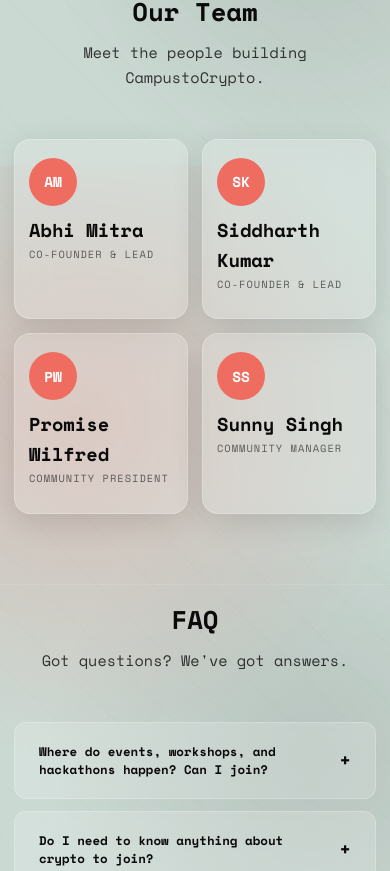
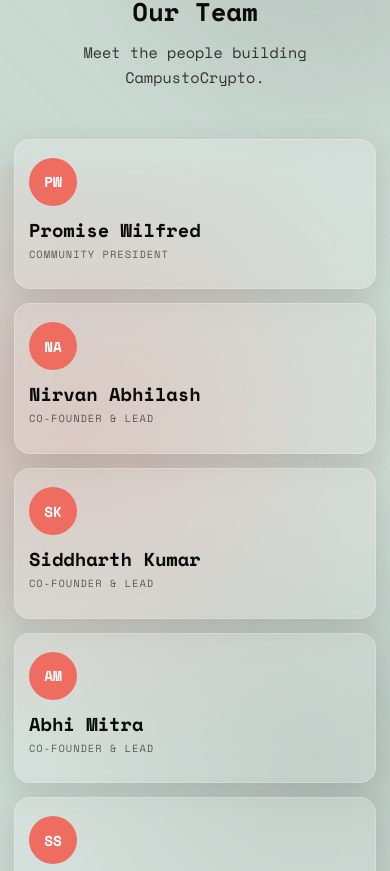
Before and after one commit to root-Akira/campustocrypto, a React (Vite) app: page / in a window 390 px wide. Shown: the part 4054-4925 px from the top of the page. Built offline with nearby package versions, Linux system fonts and the light colour scheme; no server answers; the database is empty.

Commit message:
update team section: add Nirvan Abhilash as Co-founder, reorder to Promise-Nirvan-Siddharth-Abhi-Sunny, 3+2 flex layout

```diff
--- a/src/index.css
+++ b/src/index.css
@@ -699,10 +699,16 @@
 }
 
 .team-grid {
-  grid-template-columns: repeat(4, 1fr) !important;
+  display: flex !important;
+  flex-wrap: wrap;
+  justify-content: center;
+  gap: 25px;
 }
 
 .team-grid .card {
+  width: calc((100% - 50px) / 3);
+  max-width: 320px;
+  min-width: 250px;
   padding: 18px 14px;
   color: var(--text-color);
   text-decoration: none;
@@ -1010,8 +1016,8 @@
     gap: 20px;
   }
 
-  .team-grid {
-    grid-template-columns: repeat(2, 1fr) !important;
+  .team-grid .card {
+    width: calc((100% - 25px) / 2);
   }
 
   nav {
@@ -1101,6 +1107,12 @@
   .card-grid {
     grid-template-columns: 1fr;
     gap: 18px;
+  }
+
+  .team-grid .card {
+    width: 100%;
+    max-width: 100%;
+    min-width: 0;
   }
 
   .gallery-grid {
--- a/src/sections/TeamSection.jsx
+++ b/src/sections/TeamSection.jsx
@@ -1,9 +1,10 @@
 import Reveal from '../components/Reveal'
 
 const members = [
+  { name: 'Promise Wilfred', role: 'Community President', url: 'https://x.com/Promise_wils' },
+  { name: 'Nirvan Abhilash', role: 'Co-founder & Lead', url: 'https://www.linkedin.com/in/nirvan-abhilash-8a890218b/' },
+  { name: 'Siddharth Kumar', role: 'Co-founder & Lead', url: 'https://x.com/Sidd_BITCOIN' },
   { name: 'Abhi Mitra', role: 'Co-founder & Lead', url: 'https://x.com/abhimitrax' },
-  { name: 'Siddharth Kumar', role: 'Co-founder & Lead', url: 'https://x.com/Sidd_BITCOIN' },
-  { name: 'Promise Wilfred', role: 'Community President', url: 'https://x.com/Promise_wils' },
   { name: 'Sunny Singh', role: 'Community Manager', url: 'https://x.com/with_AK1RA' },
 ]
 
```
Also changed, not shown: .zed/settings.json (added).
